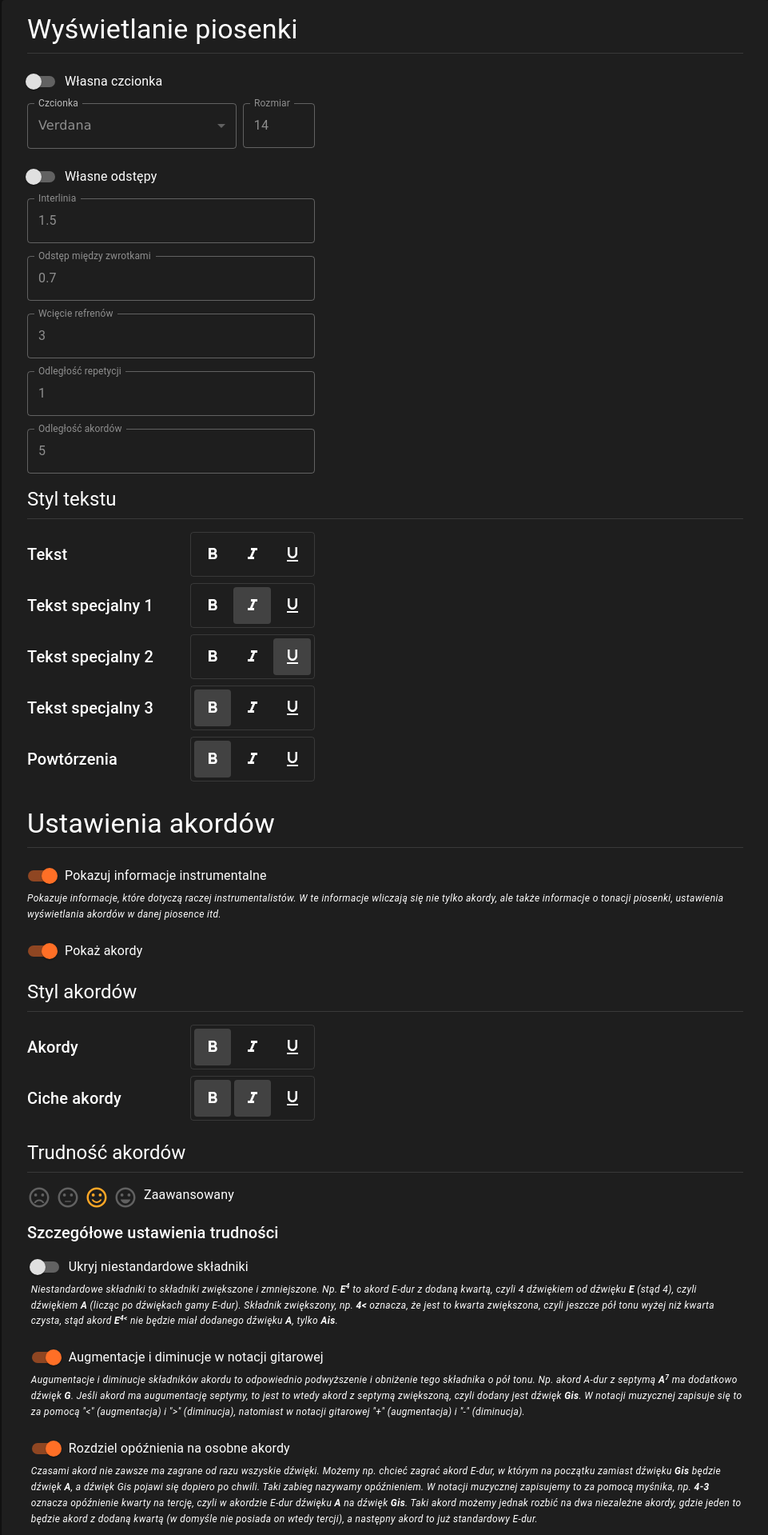
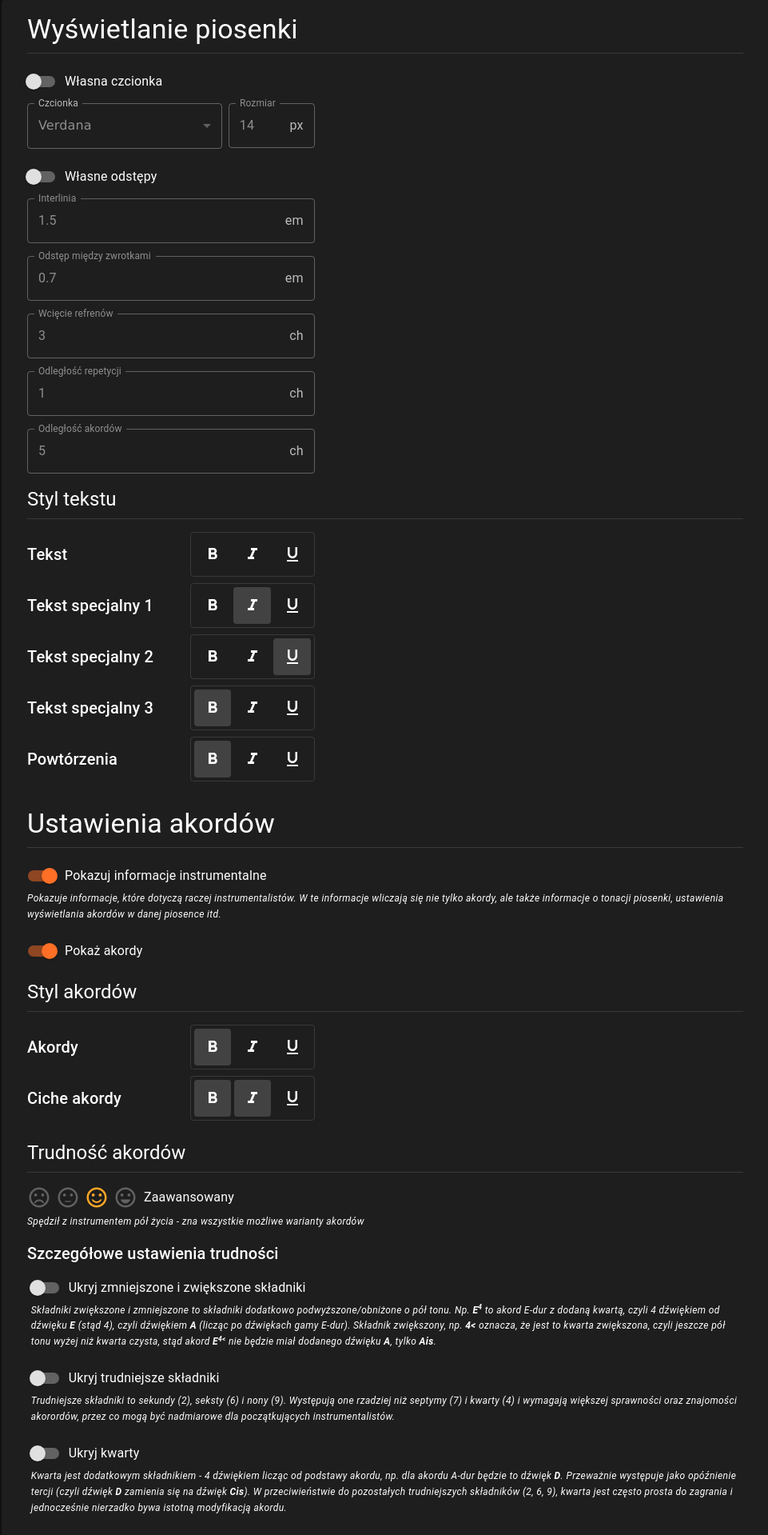
Before and after one commit to mmakos/songbook-react, a React (Vite) app: page /settings in a window 1280 px wide. Shown: the part 80-1999 px from the top of the page at 80% size, without its empty margins (158-1119 px from the left). Built offline with nearby package versions, Linux system fonts and the light colour scheme.

Commit message:
Dodałem opis do presetów akordów oraz transpozycję

```diff
--- a/src/chords/chord-difficulty.tsx
+++ b/src/chords/chord-difficulty.tsx
@@ -27,6 +27,8 @@ export const easy: IChordDifficulty = {
   hideBaseAdditional: true,
   hideAlternatives: true,
   signAccidentals: false,
+  hideAdditionals269: true,
+  hideFourths: true,
 };
 
 export const semi: IChordDifficulty = {
@@ -40,6 +42,8 @@ export const semi: IChordDifficulty = {
   hideBaseAdditional: true,
   hideAlternatives: true,
   signAccidentals: false,
+  hideAdditionals269: false,
+  hideFourths: false,
 };
 
 export const hard: IChordDifficulty = {
@@ -53,6 +57,8 @@ export const hard: IChordDifficulty = {
   hideBaseAdditional: true,
   hideAlternatives: false,
   signAccidentals: false,
+  hideAdditionals269: false,
+  hideFourths: false,
 };
 
 export const expert: IChordDifficulty = {
@@ -66,6 +72,8 @@ export const expert: IChordDifficulty = {
   hideBaseAdditional: true,
   hideAlternatives: false,
   signAccidentals: false,
+  hideAdditionals269: false,
+  hideFourths: false,
 };
 
 const getDifficultyMask = (difficulty: IChordDifficulty): number => {
@@ -79,7 +87,9 @@ const getDifficultyMask = (difficulty: IChordDifficulty): number => {
     ((difficulty.hideBase ? 1 : 0) << 6) |
     ((difficulty.hideBaseAdditional ? 1 : 0) << 7) |
     ((difficulty.hideAlternatives ? 1 : 0) << 8) |
-    ((difficulty.signAccidentals ? 1 : 0) << 9)
+    ((difficulty.signAccidentals ? 1 : 0) << 9) |
+    ((difficulty.hideAdditionals269 ? 1 : 0) << 10) |
+    ((difficulty.hideFourths ? 1 : 0) << 11)
   );
 };
 
--- a/src/components/font/FontChooser.tsx
+++ b/src/components/font/FontChooser.tsx
@@ -1,4 +1,4 @@
-import { FormControl, InputLabel, MenuItem, Select, Typography } from '@mui/material';
+import { FormControl, InputAdornment, InputLabel, MenuItem, Select, Typography } from '@mui/material';
 import { FC } from 'react';
 import NumberField from '../NumberField.tsx';
 
@@ -62,8 +62,11 @@ const FontChooser: FC<IFontChooserProps> = ({ value: font, onChange: setFont, di
         type="number"
         onChange={(event) => fontSizeChanged(+event.target.value)}
         value={font.fontSize}
-        sx={{ ml: '0.5em', minWidth: '10ch' }}
-        slotProps={{ htmlInput: { min: 1, max: 100 } }}
+        sx={{ ml: '0.5em', minWidth: '12ch' }}
+        slotProps={{
+          htmlInput: { min: 1, max: 100 },
+          input: { endAdornment: <InputAdornment position="end">px</InputAdornment> },
+        }}
       />
     </div>
   );
--- a/src/components/font/FontSpacing.tsx
+++ b/src/components/font/FontSpacing.tsx
@@ -1,5 +1,6 @@
 import { FC } from 'react';
 import NumberField from '../NumberField.tsx';
+import { InputAdornment } from '@mui/material';
 
 export interface ISpacing {
   lineHeight: number; // em
@@ -46,7 +47,10 @@ const FontSpacing: FC<IFontSpacingProps> = ({ spacing, setSpacing, disabled, max
         label="Interlinia"
         type="number"
         sx={{ mb: '1em' }}
-        slotProps={{ htmlInput: { min: 1, max: 3, step: 0.1 } }}
+        slotProps={{
+          htmlInput: { min: 1, max: 3, step: 0.1 },
+          input: { endAdornment: <InputAdornment position="end">em</InputAdornment> },
+        }}
       />
       <NumberField
         disabled={disabled}
@@ -55,7 +59,11 @@ const FontSpacing: FC<IFontSpacingProps> = ({ spacing, setSpacing, disabled, max
         label="Odstęp między zwrotkami"
         type="number"
         sx={{ mb: '1em' }}
-        slotProps={{ inputLabel: { shrink: true }, htmlInput: { min: 0, max: 3, step: 0.1 } }}
+        slotProps={{
+          inputLabel: { shrink: true },
+          htmlInput: { min: 0, max: 3, step: 0.1 },
+          input: { endAdornment: <InputAdornment position="end">em</InputAdornment> },
+        }}
       />
       <NumberField
         disabled={disabled}
@@ -64,7 +72,8 @@ const FontSpacing: FC<IFontSpacingProps> = ({ spacing, setSpacing, disabled, max
         label="Wcięcie refrenów"
         type="number"
         sx={{ mb: '1em' }}
-        slotProps={{ htmlInput: { min: 0, max: 10, step: 0.5 } }}
+        slotProps={{ htmlInput: { min: 0, max: 10, step: 0.5 },
+          input: { endAdornment: <InputAdornment position="end">ch</InputAdornment> }, }}
       />
       <NumberField
         disabled={disabled}
@@ -73,7 +82,8 @@ const FontSpacing: FC<IFontSpacingProps> = ({ spacing, setSpacing, disabled, max
         label="Odległość repetycji"
         type="number"
         sx={{ mb: '1em' }}
-        slotProps={{ htmlInput: { min: 0, max: 10, step: 0.5 } }}
+        slotProps={{ htmlInput: { min: 0, max: 10, step: 0.5 },
+          input: { endAdornment: <InputAdornment position="end">ch</InputAdornment> }, }}
       />
       <NumberField
         disabled={disabled}
@@ -81,7 +91,8 @@ const FontSpacing: FC<IFontSpacingProps> = ({ spacing, setSpacing, disabled, max
         onChange={(event) => chordsSpacingChanged(+event.target.value)}
         label="Odległość akordów"
         type="number"
-        slotProps={{ htmlInput: { min: 0, max: 10, step: 0.5 } }}
+        slotProps={{ htmlInput: { min: 0, max: 10, step: 0.5 },
+          input: { endAdornment: <InputAdornment position="end">ch</InputAdornment> }, }}
       />
     </div>
   );
--- a/src/settings/chord/ChordDifficulty.tsx
+++ b/src/settings/chord/ChordDifficulty.tsx
@@ -13,7 +13,7 @@ const ChordDifficulty: FC<IChordDifficultyProps> = ({ chordDifficulty, changeDif
   return (
     <FormGroup sx={{ ml: '0.3em' }}>
       <ExpandableSwitch
-        label={'Ukryj niestandardowe składniki'}
+        label={'Ukryj zmniejszone i zwiększone składniki'}
         expansion={
           <>
             <b>
@@ -26,7 +26,7 @@ const ChordDifficulty: FC<IChordDifficultyProps> = ({ chordDifficulty, changeDif
         description={
           showDescription ? (
             <>
-              Niestandardowe składniki to składniki zwiększone i zmniejszone. Np.{' '}
+              Składniki zwiększone i zmniejszone to składniki dodatkowo podwyższone/obniżone o pół tonu. Np.{' '}
               <b>
                 E<sup>4</sup>
               </b>{' '}
@@ -44,7 +44,56 @@ const ChordDifficulty: FC<IChordDifficultyProps> = ({ chordDifficulty, changeDif
         onChange={(value) => changeDifficulty({ hideUncommonAdditionals: value })}
       />
       <ExpandableSwitch
-        sx={{mt: showDescription ? '1em' : undefined}}
+        sx={{ mt: showDescription ? '1em' : undefined }}
+        label={'Ukryj trudniejsze składniki'}
+        expansion={
+          <>
+            <b>
+              a<sup>2</sup> d<sup>6</sup> E<sup>9</sup>
+            </b>
+            &nbsp;→&nbsp;
+            <b>a d E</b>
+          </>
+        }
+        description={
+          showDescription ? (
+            <>
+              Trudniejsze składniki to sekundy (2), seksty (6) i nony (9). Występują one rzadziej niż septymy (7) i
+              kwarty (4) i wymagają większej sprawności oraz znajomości akorordów, przez co mogą być nadmiarowe dla
+              początkujących instrumentalistów.
+            </>
+          ) : undefined
+        }
+        checked={!!chordDifficulty.hideAdditionals269}
+        onChange={(value) => changeDifficulty({ hideAdditionals269: value })}
+      />
+      <ExpandableSwitch
+        sx={{ mt: showDescription ? '1em' : undefined }}
+        label={'Ukryj kwarty'}
+        expansion={
+          <>
+            <b>
+              E<sup>4</sup>
+            </b>
+            &nbsp;→&nbsp;
+            <b>E</b>
+          </>
+        }
+        description={
+          showDescription ? (
+            <>
+              Kwarta jest dodatkowym składnikiem - 4 dźwiękiem licząc od podstawy akordu, np. dla akordu A-dur będzie to
+              dźwięk <b>D</b>. Przeważnie występuje jako opóźnienie tercji (czyli dźwięk <b>D</b> zamienia się na dźwięk{' '}
+              <b>Cis</b>). W przeciwieństwie do pozostałych trudniejszych składników (2, 6, 9), kwarta jest często
+              prosta do zagrania i jednocześnie nierzadko bywa istotną modyfikacją akordu.
+            </>
+          ) : undefined
+        }
+        checked={!!chordDifficulty.hideFourths}
+        onChange={(value) => changeDifficulty({ hideFourths: value })}
+      />
+      <ExpandableSwitch
+        sx={{ mt: showDescription ? '1em' : undefined }}
         label={'Augmentacje i diminucje w notacji gitarowej'}
         expansion={
           <>
@@ -75,7 +124,7 @@ const ChordDifficulty: FC<IChordDifficultyProps> = ({ chordDifficulty, changeDif
         onChange={(value) => changeDifficulty({ guitarIntervalModifications: value })}
       />
       <ExpandableSwitch
-        sx={{mt: showDescription ? '1em' : undefined}}
+        sx={{ mt: showDescription ? '1em' : undefined }}
         label={'Rozdziel opóźnienia na osobne akordy'}
         expansion={
           <>
@@ -104,7 +153,7 @@ const ChordDifficulty: FC<IChordDifficultyProps> = ({ chordDifficulty, changeDif
         onChange={(value) => changeDifficulty({ splitSuspensions: value })}
       />
       <ExpandableSwitch
-        sx={{mt: showDescription ? '1em' : undefined}}
+        sx={{ mt: showDescription ? '1em' : undefined }}
         label={'Ukryj puste kwinty i unison'}
         expansion={
           <>
@@ -136,8 +185,8 @@ const ChordDifficulty: FC<IChordDifficultyProps> = ({ chordDifficulty, changeDif
         onChange={(value) => changeDifficulty({ hideUnisonAndFifth: value })}
       />
       <ExpandableSwitch
-        sx={{mt: showDescription ? '1em' : undefined}}
-        label={'Wyświetl max. 1 dodany składnik'}
+        sx={{ mt: showDescription ? '1em' : undefined }}
+        label={'Wyświetl maksymalnie 1 dodany składnik'}
         expansion={
           <>
             <b>
@@ -169,7 +218,7 @@ const ChordDifficulty: FC<IChordDifficultyProps> = ({ chordDifficulty, changeDif
         onChange={(value) => changeDifficulty({ singleAdditional: value })}
       />
       <ExpandableSwitch
-        sx={{mt: showDescription ? '1em' : undefined}}
+        sx={{ mt: showDescription ? '1em' : undefined }}
         label={'Akordy zmniejszone i zwiększone w notacji gitarowej'}
         expansion={
           <>
@@ -197,7 +246,7 @@ const ChordDifficulty: FC<IChordDifficultyProps> = ({ chordDifficulty, changeDif
         onChange={(value) => changeDifficulty({ guitarDiminishedChords: value })}
       />
       <ExpandableSwitch
-        sx={{mt: showDescription ? '1em' : undefined}}
+        sx={{ mt: showDescription ? '1em' : undefined }}
         label={'Ukryj składniki w basie'}
         expansion={
           <>
@@ -225,7 +274,7 @@ const ChordDifficulty: FC<IChordDifficultyProps> = ({ chordDifficulty, changeDif
         onChange={(value) => changeDifficulty({ hideBase: value })}
       />
       <ExpandableSwitch
-        sx={{mt: showDescription ? '1em' : undefined}}
+        sx={{ mt: showDescription ? '1em' : undefined }}
         label={'Ukryj dodany składnik zduplikowany w basie'}
         expansion={
           <>
@@ -255,7 +304,7 @@ const ChordDifficulty: FC<IChordDifficultyProps> = ({ chordDifficulty, changeDif
         onChange={(value) => changeDifficulty({ hideBaseAdditional: value })}
       />
       <ExpandableSwitch
-        sx={{mt: showDescription ? '1em' : undefined}}
+        sx={{ mt: showDescription ? '1em' : undefined }}
         label={'Ukryj alternatywne akordy'}
         expansion={
           <>
@@ -283,7 +332,7 @@ const ChordDifficulty: FC<IChordDifficultyProps> = ({ chordDifficulty, changeDif
         onChange={(value) => changeDifficulty({ hideAlternatives: value })}
       />
       <ExpandableSwitch
-        sx={{mt: showDescription ? '1em' : undefined}}
+        sx={{ mt: showDescription ? '1em' : undefined }}
         label={'Bemole i krzyżyki jako znaki'}
         expansion={
           <>
--- a/src/settings/chord/ChordDifficultyPreset.tsx
+++ b/src/settings/chord/ChordDifficultyPreset.tsx
@@ -10,31 +10,48 @@ import {
 } from '@mui/icons-material';
 import { FC, ReactNode, useEffect, useMemo, useState } from 'react';
 
-const chordDifficultyIcons: Record<number, { icon: ReactNode, label: string }> = {
+const chordDifficultyIcons: Record<number, { icon: ReactNode; label: string; description: string }> = {
   1: {
-    icon: <SentimentVeryDissatisfied sx={{color: '#f23591'}} fontSize="inherit" />,
+    icon: <SentimentVeryDissatisfied sx={{ color: '#f23591' }} fontSize="inherit" />,
     label: 'Początkujący',
+    description: 'Dopiero zaczyna przygodę z instrumentem - opanował lub stara się opanować podstawowe akordy',
   },
   2: {
     icon: <SentimentNeutral color="error" fontSize="inherit" />,
     label: 'Średnio zaawansowany',
+    description: 'Trochę już gra - opanował kilka ciekawszych wariantów akordów',
   },
   3: {
     icon: <SentimentSatisfiedSharp color="warning" fontSize="inherit" />,
     label: 'Zaawansowany',
+    description: 'Spędził z instrumentem pół życia - zna wszystkie możliwe warianty akordów',
   },
   4: {
     icon: <SentimentVerySatisfied color="success" fontSize="inherit" />,
     label: 'Muzyk zawodowy',
+    description:
+      'Jego pojmowanie muzyki nie polega na znajomości wszystkich akordów, za to dogłębnie rozumie świat harmonii i jest zainteresowany jej wszystkimi elementami',
   },
+};
+
+const getPresetDescription = (preset?: number) => {
+  return (
+    chordDifficultyIcons[preset]?.description ??
+    'Jego umiejętności są tajemnicą, jednak jest na tyle świadomym muzykiem, by samodzielne określić swoje możliwości'
+  );
 };
 
 interface IChordDifficultyPresetProps {
   chordDifficulty: IChordDifficulty;
   changeDifficulty: (difficulty: IChordDifficulty) => void;
+  showDescription?: boolean;
 }
 
-const ChordDifficultyPreset: FC<IChordDifficultyPresetProps> = ({ chordDifficulty, changeDifficulty }) => {
+const ChordDifficultyPreset: FC<IChordDifficultyPresetProps> = ({
+  chordDifficulty,
+  changeDifficulty,
+  showDescription,
+}) => {
   const difficultyPreset = useMemo(() => {
     return getDifficultyPreset(chordDifficulty);
   }, [chordDifficulty]);
@@ -47,6 +64,7 @@ const ChordDifficultyPreset: FC<IChordDifficultyPresetProps> = ({ chordDifficult
 
   return (
     <>
+      <div style={{ display: 'flex', alignItems: 'center' }}>
         <StyledRating
           size="large"
           max={4}
@@ -63,6 +81,12 @@ const ChordDifficultyPreset: FC<IChordDifficultyPresetProps> = ({ chordDifficult
         <Typography style={{ marginLeft: '0.5em' }}>
           {chordDifficultyIcons[hoverPreset!]?.label ?? chordDifficultyIcons[difficultyPreset!]?.label ?? 'Własna'}
         </Typography>
+      </div>
+      {showDescription && (
+        <Typography variant="caption" fontStyle="italic" mt="0.5em">
+          {getPresetDescription(hoverPreset ?? difficultyPreset ?? undefined)}
+        </Typography>
+      )}
     </>
   );
 };
--- a/src/settings/chord/ChordSettings.tsx
+++ b/src/settings/chord/ChordSettings.tsx
@@ -36,12 +36,11 @@ const ChordSettings = () => {
         Trudność akordów
       </Typography>
       <Divider variant="fullWidth" sx={{ mt: '0.5em', mb: '1em' }} />
-      <div style={{ display: 'flex' }}>
-        <ChordDifficultyPreset
-          chordDifficulty={chordDifficulty}
-          changeDifficulty={(difficulty) => dispatch(setGlobalChordsDifficulty(difficulty))}
-        />
-      </div>
+      <ChordDifficultyPreset
+        chordDifficulty={chordDifficulty}
+        changeDifficulty={(difficulty) => dispatch(setGlobalChordsDifficulty(difficulty))}
+        showDescription
+      />
       <Typography variant="h6" sx={{ mt: '0.8rem', mb: '0.5rem' }}>
         Szczegółowe ustawienia trudności
       </Typography>
--- a/src/song/SongSettings.tsx
+++ b/src/song/SongSettings.tsx
@@ -47,7 +47,7 @@ const SongSettings: FC = () => {
                 onReset={() => dispatch(resetTransposition())}
               />
             )}
-            <div style={{ display: 'flex', alignItems: 'center', margin: '0.5em 0' }}>
+            <div style={{ display: 'flex', margin: '0.5em 0' }}>
               <ChordDifficultyPreset
                 chordDifficulty={chordDifficulty}
                 changeDifficulty={(difficulty) => dispatch(changeSongChordsDifficulty(difficulty))}
--- a/src/song/chord/Chord.tsx
+++ b/src/song/chord/Chord.tsx
@@ -4,17 +4,18 @@ import {
   chordAdditionalsAsString,
   chordBaseAsString,
   chordModificationAsString,
-  chordNoteAsString,
+  noteAsString,
 } from '../../chords/chord-display.tsx';
 import { useAppSelector } from '../../store/songbook.store.ts';
 import SingleChord from './SingleChord.tsx';
+import { transposeNote } from '../../chords/chord-transposition.tsx';
 
 interface IChordProps {
   chord: IChord;
 }
 
 const Chord: FC<IChordProps> = ({ chord }) => {
-  const chordDifficulty = useAppSelector((state) => state.songSettings.chordDifficulty);
+  const { chordDifficulty, transposition } = useAppSelector((state) => state.songSettings);
 
   const chordBase = useMemo(() => {
     if (!chordDifficulty.hideBase) return chordBaseAsString(chord, chordDifficulty);
@@ -23,15 +24,16 @@ const Chord: FC<IChordProps> = ({ chord }) => {
     chordDifficulty.guitarIntervalModifications,
     chordDifficulty.hideUncommonAdditionals,
     chordDifficulty.splitSuspensions,
+    chord,
   ]);
 
   const chordNote = useMemo(() => {
-    return chordNoteAsString(chord, chordDifficulty);
-  }, [chordDifficulty.signAccidentals]);
+    return noteAsString(transposeNote(chord.note, transposition), chord.minor, chordDifficulty);
+  }, [chordDifficulty.signAccidentals, transposition, chord]);
 
   const chordModification = useMemo(() => {
     if (chord.modification) return chordModificationAsString(chord.modification, chordDifficulty);
-  }, [chordDifficulty.guitarDiminishedChords]);
+  }, [chordDifficulty.guitarDiminishedChords, chord]);
 
   const chordAdditionals = useMemo(() => {
     return chordAdditionalsAsString(chord, chordDifficulty);
@@ -39,7 +41,10 @@ const Chord: FC<IChordProps> = ({ chord }) => {
     chordDifficulty.guitarIntervalModifications,
     chordDifficulty.hideUncommonAdditionals,
     chordDifficulty.splitSuspensions,
-    chordDifficulty.singleAdditional
+    chordDifficulty.singleAdditional,
+    chordDifficulty.hideAdditionals269,
+    chordDifficulty.hideFourths,
+    chord,
   ]);
 
   if ((!chordBase || chordBase.length <= 1) && (!chordAdditionals || chordAdditionals.length <= 1)) {
--- a/src/store/songbook.reducer.ts
+++ b/src/store/songbook.reducer.ts
@@ -34,6 +34,8 @@ export interface IChordDifficulty {
   hideBaseAdditional?: boolean;
   hideAlternatives?: boolean;
   signAccidentals?: boolean;
+  hideAdditionals269?: boolean;
+  hideFourths?: boolean;
 }
 
 export interface ISongSettings {
```
Also changed, not shown: src/chords/chord-display.tsx (+20 -9 lines), src/chords/chord-transposition.tsx (+34 -8 lines), src/repetition/repetition.ts (deleted, +0 -79 lines). Lines whose indentation alone changed are shown as unchanged.
